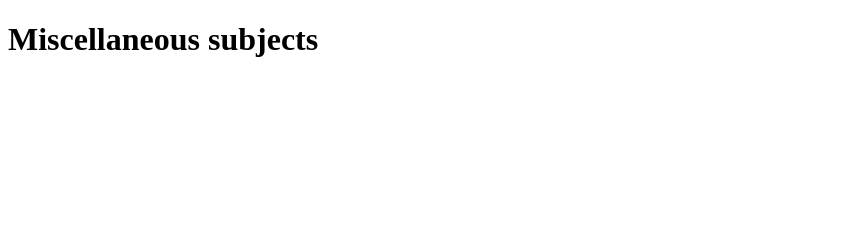
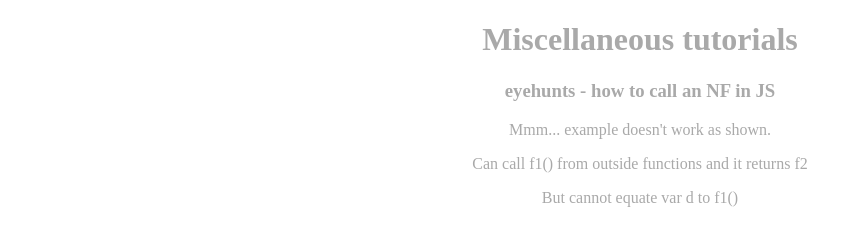
Before and after one commit to 1BobC/JSnests1, a plain HTML site: page index.html in a window 1280 px wide. Shown: the whole page, without its empty margins (0-862 px from the left). Drawn offline with Linux system fonts and the light colour scheme.

Commit message:
eyehunts - how to call an NF in JS Mmm... example doesn't work as shown Can call f1() from outside functions and it returns f2 But cannot equate var d to f1()

```diff
--- a/index.html
+++ b/index.html
@@ -11,7 +11,12 @@
 </head>
 <body>
 
-<h1>Miscellaneous subjects</h1>
+<h1>Miscellaneous tutorials</h1>
+<h3>eyehunts - how to call an NF in JS</h3>
+<p>Mmm... example doesn't work as shown.</p>
+<p>Can call f1() from outside functions and it returns f2</p>
+<p>But cannot equate var d to f1()</p>
+
 
 
 
--- a/jscript.js
+++ b/jscript.js
@@ -1 +1,19 @@
 // Essential practise with JS nested functions
+
+//eyehunts - how to call an NF in JS
+function f1() {
+    var c = 0;
+    function f2() {
+        console.log (c++);
+    }
+    return f2()
+}
+//var d =
+f1();
+//d();
+// d();
+// d();
+// let e = f1();
+// e();
+// e();
+// e();
--- a/style.CSS
+++ b/style.CSS
@@ -1 +1,13 @@
 /* Essential practise with JS nested functions */
+h1{
+    text-align: center;
+    color: darkgrey;
+}
+h3{
+    text-align: center;
+    color: darkgrey;
+}
+p{
+    text-align: center;
+    color: darkgrey;
+}
```
